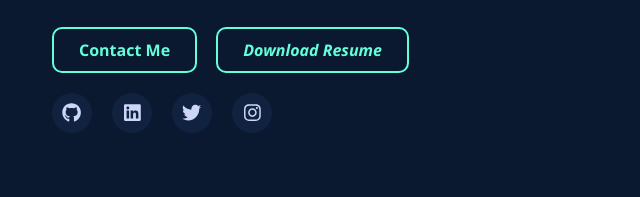
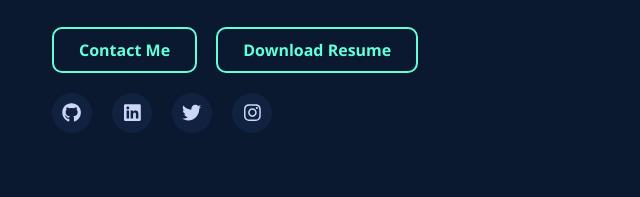
Before and after one commit to kaustubh-Dhakite/My_portfolio, a plain HTML site: page index.html in a window 1280 px wide. Shown: the part 467-664 px from the top of the page, 48-688 px from the left. Drawn offline with nearby package versions, Linux system fonts and the light colour scheme.

Commit message:
Update index.html

```diff
--- a/index.html
+++ b/index.html
@@ -904,7 +904,7 @@
             <p>First-year CS student blending academic knowledge with hands-on coding experience. Focused on full-stack development and AI fundamentals.</p>
             <div>
                 <a href="#contact" class="btn">Contact Me</a>
-                <a href="https://drive.google.com/file/d/1c3aLXt3TxTI3rdGjJqMDbVXALL_-tbZH/view?usp=drive_link"><i class="btn" id="download-resume">Download Resume</i></a>
+                <a href="https://drive.google.com/file/d/1c3aLXt3TxTI3rdGjJqMDbVXALL_-tbZH/view?usp=drive_link" class="btn" id="download-resume">Download Resume</a>
             </div>
             <div class="social-links">
                 <a href="https://github.com/kaustubh-Dhakite"><i class="fab fa-github"></i></a>
```
